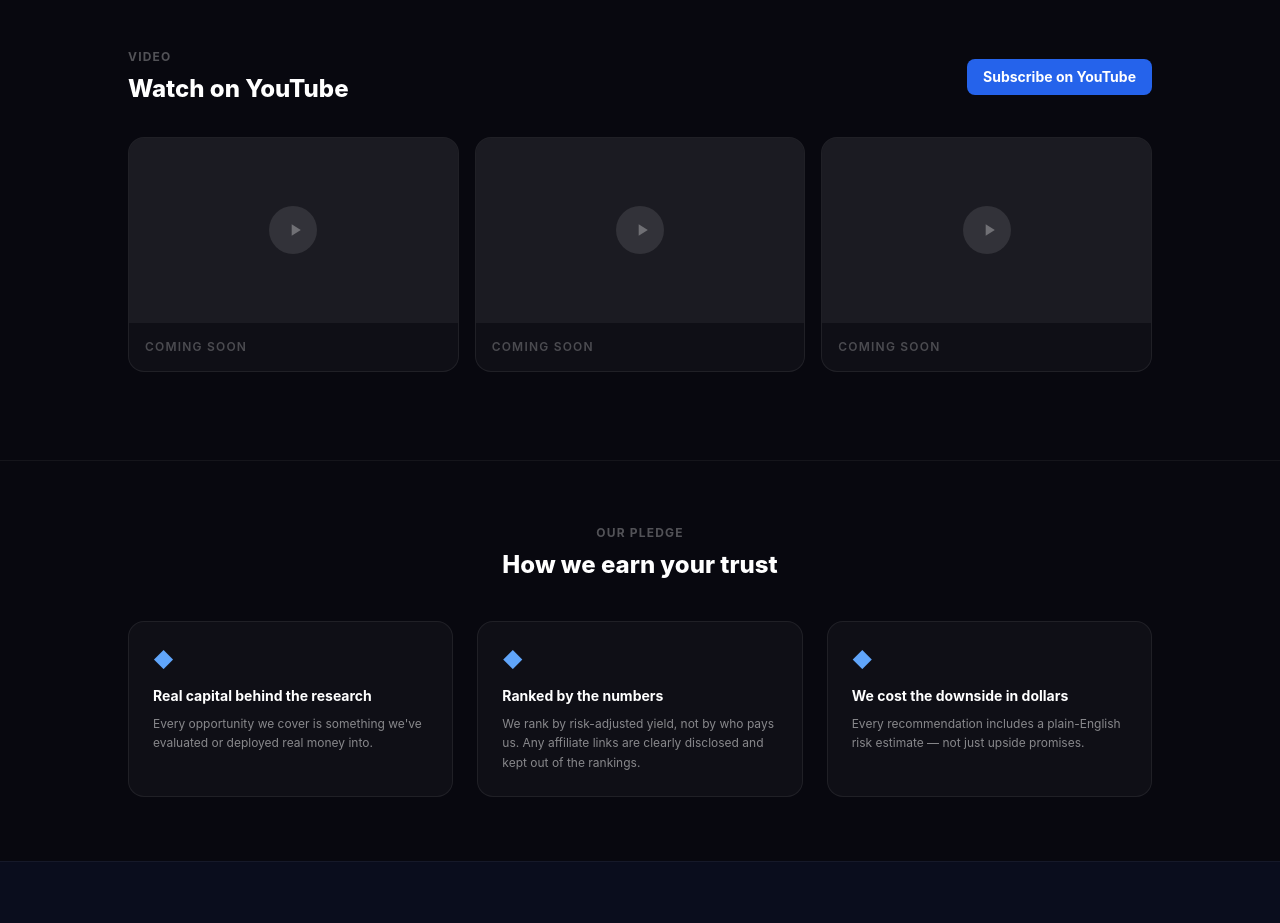
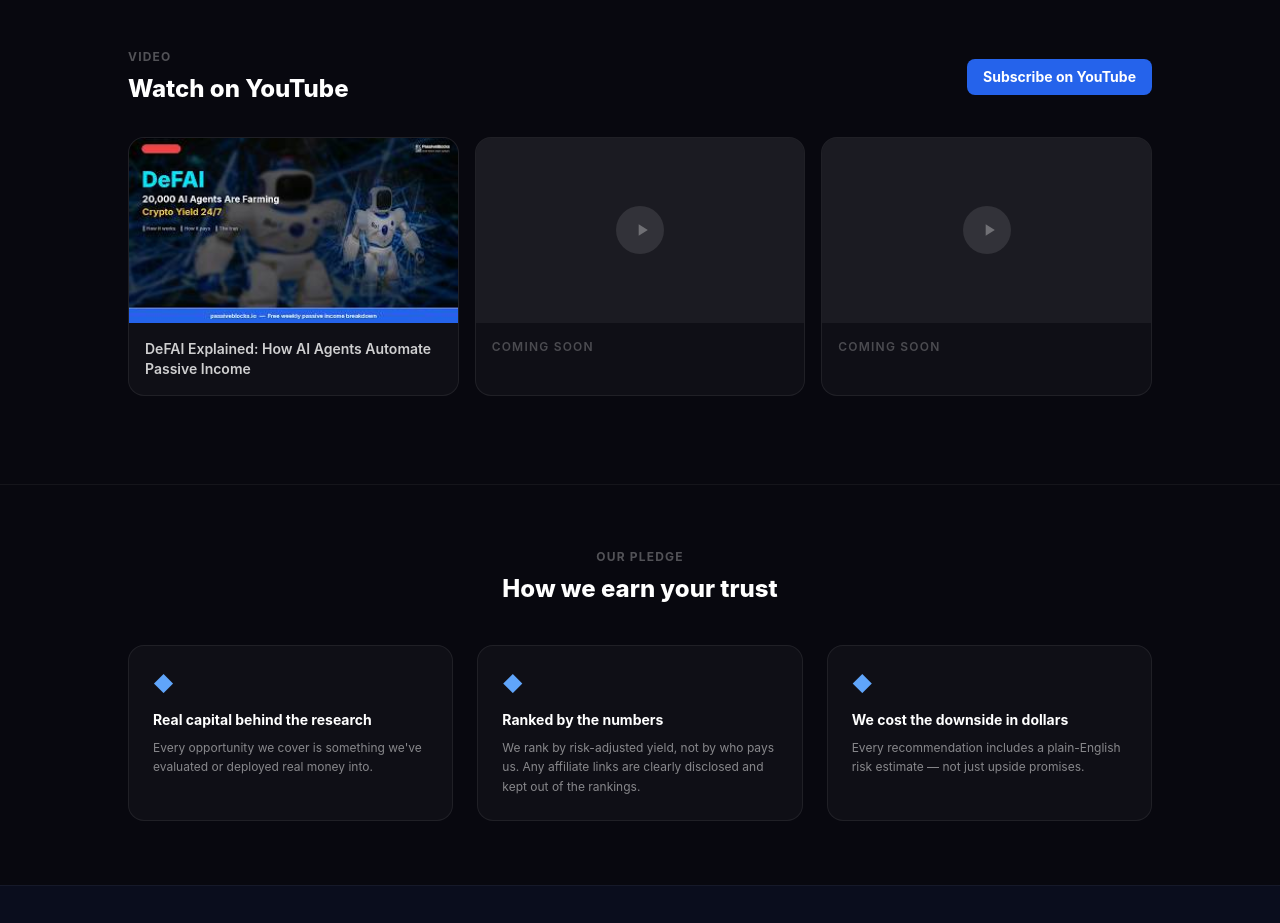
Before and after one commit to ghodzilla/passiveblocks-web, a Next.js app: page / in a window 1280 px wide. Shown: the part 3140-4063 px from the top of the page. Built offline with nearby package versions, Linux system fonts and the light colour scheme; no server answers.

Commit message:
site: add DeFAI video to YouTube section, replace coming soon placeholder

```diff
--- a/components/YouTubeStrip.tsx
+++ b/components/YouTubeStrip.tsx
@@ -1,3 +1,13 @@
+import Image from "next/image";
+
+const VIDEOS = [
+  {
+    id: "sg_aDUnJsX8",
+    title: "DeFAI Explained: How AI Agents Automate Passive Income",
+    thumb: "/youtube-defai-thumb.jpg",
+  },
+];
+
 export function YouTubeStrip() {
   return (
     <section className="py-16 px-6">
@@ -17,8 +27,39 @@ export function YouTubeStrip() {
           </a>
         </div>
         <div className="grid grid-cols-1 sm:grid-cols-3 gap-4 mb-6">
-          {[1, 2, 3].map((i) => (
-            <div key={i} className="bg-white/[0.03] border border-white/[0.07] rounded-2xl overflow-hidden">
+          {VIDEOS.map((video) => (
+            <a
+              key={video.id}
+              href={`https://youtube.com/watch?v=${video.id}`}
+              target="_blank"
+              rel="noopener noreferrer"
+              className="bg-white/[0.03] border border-white/[0.07] rounded-2xl overflow-hidden hover:border-blue-400/20 transition-colors group"
+            >
+              <div className="aspect-video bg-white/[0.05] relative">
+                <Image
+                  src={video.thumb}
+                  alt={video.title}
+                  fill
+                  className="object-cover"
+                />
+                <div className="absolute inset-0 flex items-center justify-center bg-black/30 opacity-0 group-hover:opacity-100 transition-opacity">
+                  <div className="w-12 h-12 rounded-full bg-red-600 flex items-center justify-center">
+                    <svg className="w-5 h-5 text-white ml-1" fill="currentColor" viewBox="0 0 24 24">
+                      <path d="M8 5v14l11-7z" />
+                    </svg>
+                  </div>
+                </div>
+              </div>
+              <div className="p-4">
+                <p className="text-sm font-semibold text-white/80 group-hover:text-white transition-colors line-clamp-2">
+                  {video.title}
+                </p>
+              </div>
+            </a>
+          ))}
+          {/* Coming soon cards for remaining slots */}
+          {Array.from({ length: Math.max(0, 3 - VIDEOS.length) }).map((_, i) => (
+            <div key={`soon-${i}`} className="bg-white/[0.03] border border-white/[0.07] rounded-2xl overflow-hidden">
               <div className="aspect-video bg-white/[0.05] flex items-center justify-center">
                 <div className="w-12 h-12 rounded-full bg-white/10 flex items-center justify-center">
                   <svg className="w-5 h-5 text-white/30 ml-1" fill="currentColor" viewBox="0 0 24 24">
@@ -44,5 +85,5 @@ export function YouTubeStrip() {
         </div>
       </div>
     </section>
-  )
+  );
 }
--- a/lib/learn.ts
+++ b/lib/learn.ts
@@ -75,12 +75,12 @@ export const LEARN_CATEGORIES: LearnCategory[] = [
     icon: "🪂",
   },
   {
-  {
     id: "weekly-briefing",
     label: "Weekly Briefing",
     description: "Every Monday: macro, crypto yield, dividend stocks, and AI infrastructure — one curated read",
     icon: "📬",
   },
+  {
     id: "ai-crypto",
     label: "AI×Crypto",
     description: "Staking and node rewards on AI infrastructure tokens",
```
Also changed, not shown: public/youtube-defai-thumb.jpg (added).
